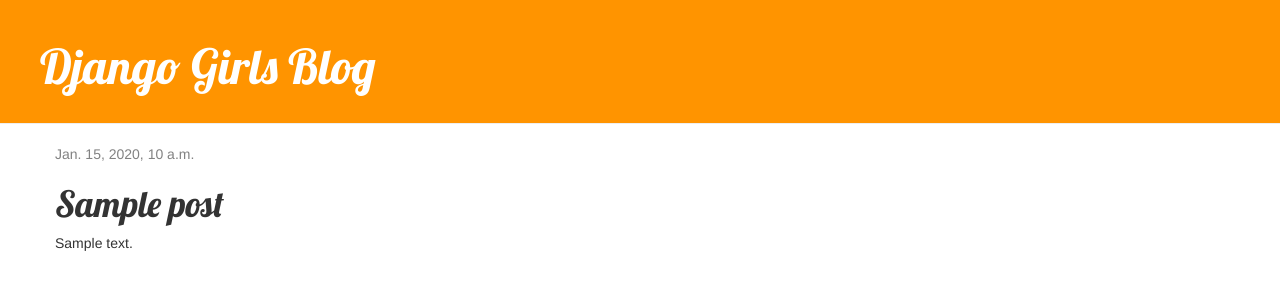
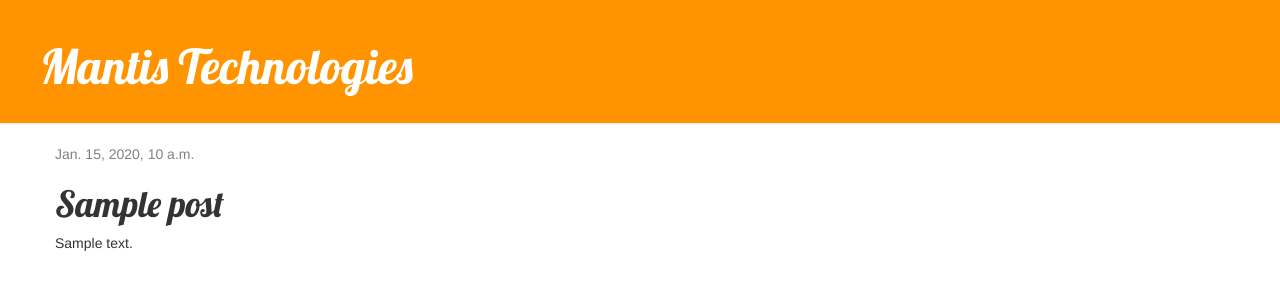
Before and after one commit to saranusrini/djangogirls, a Django app: page /post/1/ in a window 1280 px wide. Shown: the top 300 px of the page. Run offline with Django 3.2, Linux system fonts and the light colour scheme; tables that the repository leaves empty hold one stand-in row (values such as "Sample post"); some libraries are stand-ins or nearby versions.

Commit message:
Change Heading

```diff
--- a/blog/templates/blog/base.html
+++ b/blog/templates/blog/base.html
@@ -1,7 +1,7 @@
 {% load staticfiles %}
 <html>
     <head>
-        <title>Django Girls blog</title>
+        <title>Mantis</title>
         <link rel="stylesheet" href="//maxcdn.bootstrapcdn.com/bootstrap/3.2.0/css/bootstrap.min.css">
         <link rel="stylesheet" href="//maxcdn.bootstrapcdn.com/bootstrap/3.2.0/css/bootstrap-theme.min.css">
         <link rel="stylesheet" href="{% static 'css/blog.css' %}">
@@ -9,7 +9,7 @@
     </head>
     <body>
     <div class="page-header">
-        <h1><a href="/">Django Girls Blog</a></h1>
+        <h1><a href="/">Mantis Technologies</a></h1>
     </div>
     <div class="content container">
         <div class="row">
```
